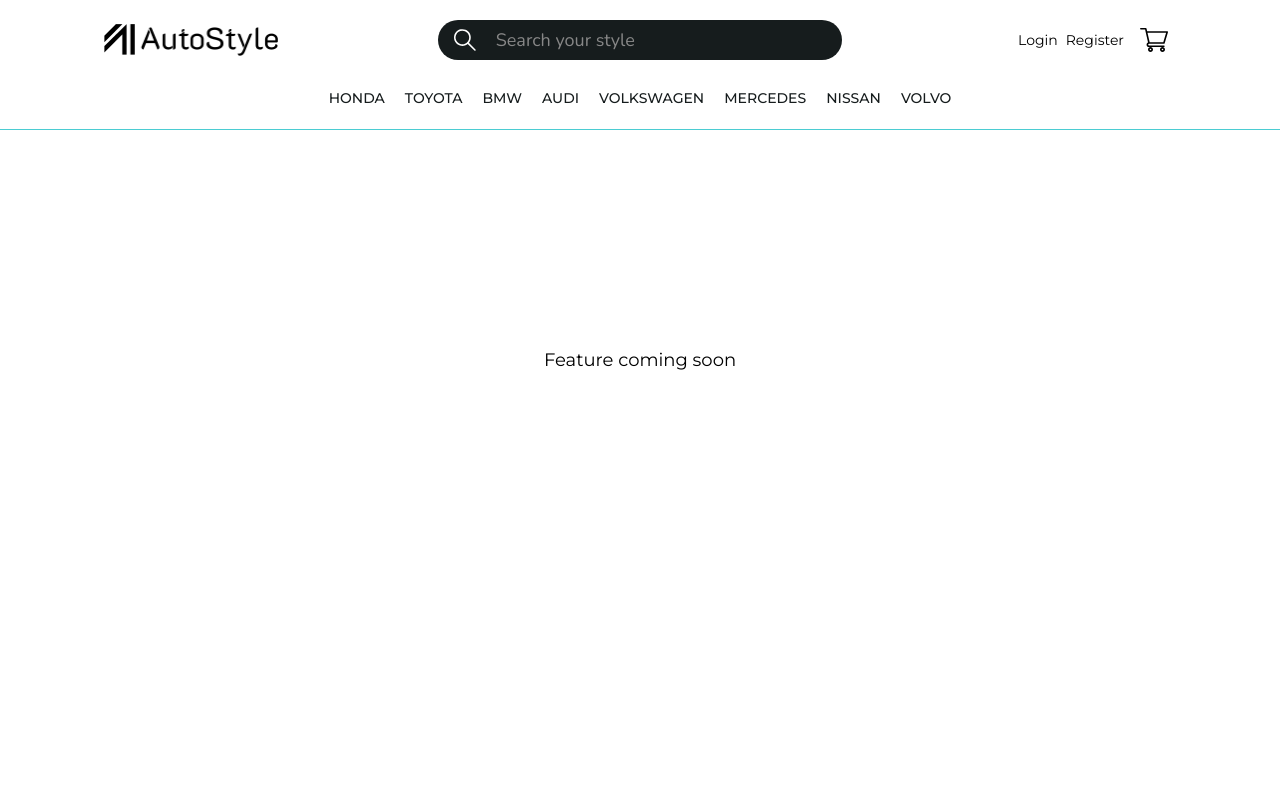
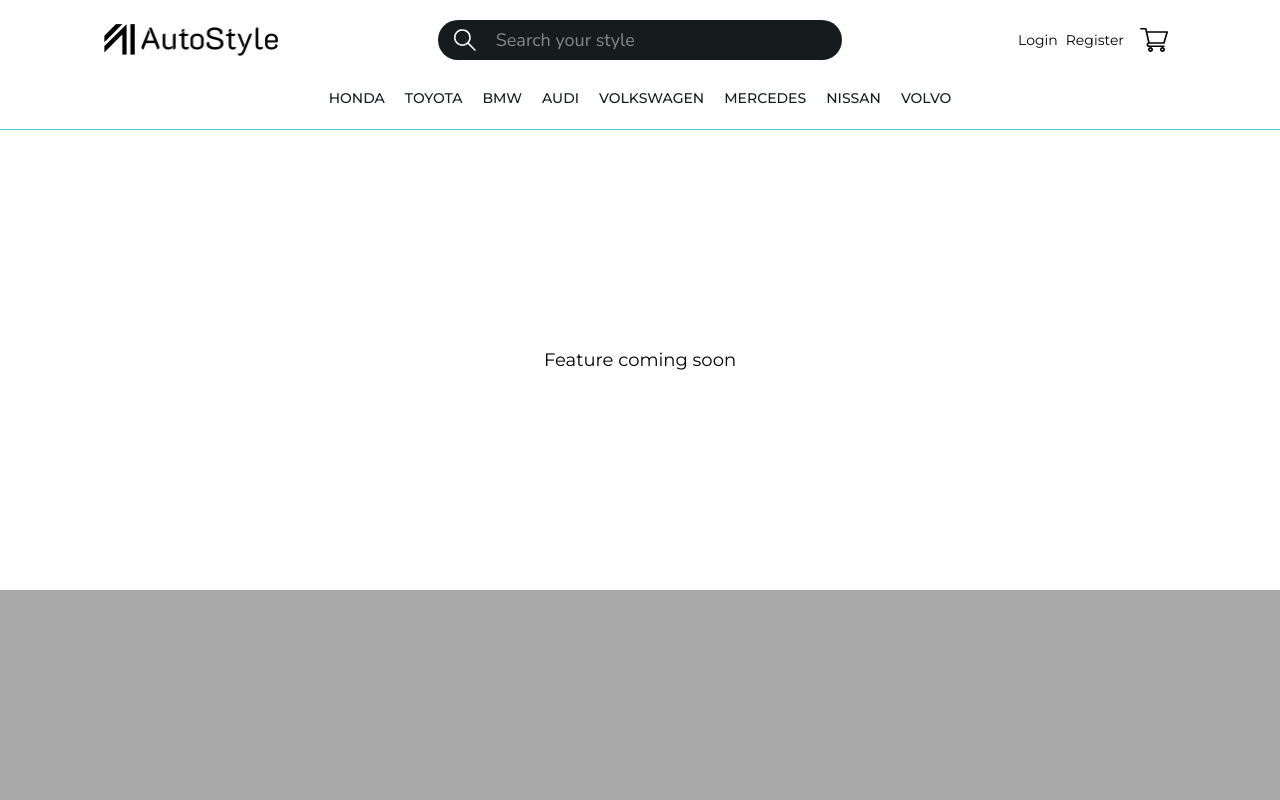
Before and after one commit to SAudrius/Autostyle, a Next.js app: page / in a window 1280 px wide. Both pictures are taken after a click on the icon 464 px from the left and 40 px from the top of the page. Shown: the top 800 px of the page. Built offline with nearby package versions, Linux system fonts and the light colour scheme; no server answers.

Commit message:
feat: turn off popup on modal click

```diff
--- a/src/components/layout/Modal/index.tsx
+++ b/src/components/layout/Modal/index.tsx
@@ -1,42 +1,56 @@
 "use client";
+import { cn } from "@config/utils";
+import { useAppDispatch, useAppSelector } from "@lib/hooks";
+import {
+    cartAnimateOff,
+    cartOff,
+    menuAnimateOff,
+    menuOff,
+    modalAnimateOff,
+    modalOff,
+    popupAnimateOff,
+    popupOff,
+    searchAnimateOff,
+    searchOff,
+} from "@lib/store/slices";
 import React from "react";
-
-import { cn } from "@/config/utils";
-import { useAppDispatch, useAppSelector } from "@/lib/hooks";
-import { cartAnimateOff, cartOff } from "@/lib/store/slices/cartSlice";
-import { menuAnimateOff, menuOff } from "@/lib/store/slices/menuSlice";
-import { modalAnimateOn, modalOff } from "@/lib/store/slices/modalSlice";
-import { searchAnimateOff, searchOff } from "@/lib/store/slices/searchSlice";
 
 export const Modal = () => {
     const dispatch = useAppDispatch();
-  const modal = useAppSelector((state) => state.modal.value);
-  const modalAnimation = useAppSelector((state) => state.modal.modalAnimation);
+    const modal = useAppSelector( ( state ) => state.modal.value );
+    const modalAnimation = useAppSelector( ( state ) => state.modal.modalAnimation );
 
     const handleModal = () => {
-    dispatch(modalAnimateOn());
-    dispatch(menuAnimateOff());
-    dispatch(cartAnimateOff());
-    dispatch(searchAnimateOff());
-    new Promise((resolve) => setTimeout(resolve, 300)).then(() => {
-      dispatch(modalOff());
-      dispatch(menuOff());
-      dispatch(cartOff());
-      dispatch(searchOff());
-    });
+        dispatch( modalAnimateOff() );
+        dispatch( menuAnimateOff() );
+        dispatch( cartAnimateOff() );
+        dispatch( searchAnimateOff() );
+        dispatch( popupAnimateOff() );
+        new Promise( ( resolve ) => setTimeout( resolve, 300 ) ).then( () => {
+            dispatch( modalOff() );
+            dispatch( menuOff() );
+            dispatch( cartOff() );
+            dispatch( searchOff() );
+            dispatch( popupOff() );
+        } );
     };
+
     return (
         <div
             aria-hidden={modal ? "false" : "true"}
             onClick={handleModal}
             role="dialog"
             className={cn(
-        "absolute -z-20 h-screen w-full bg-neutral-950/35 transition duration-300 ease-in-out",
+                "absolute h-screen w-full bg-neutral-950/35 transition duration-300 ease-in-out",
+                { "-z-20 h-screen opacity-0": !modal },
                 {
-          "-z-20": !modal,
-          "z-30 opacity-100": modal,
+                    "z-30 h-full": modal,
                 },
-        { "opacity-0": modalAnimation },
+                {
+                    "z-40 h-[2000px] opacity-100 shadow-[0_35px_2000px_200px_rgba(0,0,0,0.3)]":
+            modalAnimation,
+                },
+                { "opacity-0 duration-300": !modalAnimation },
             )}
         ></div>
     );
```
Lines whose indentation alone changed are shown as unchanged.
